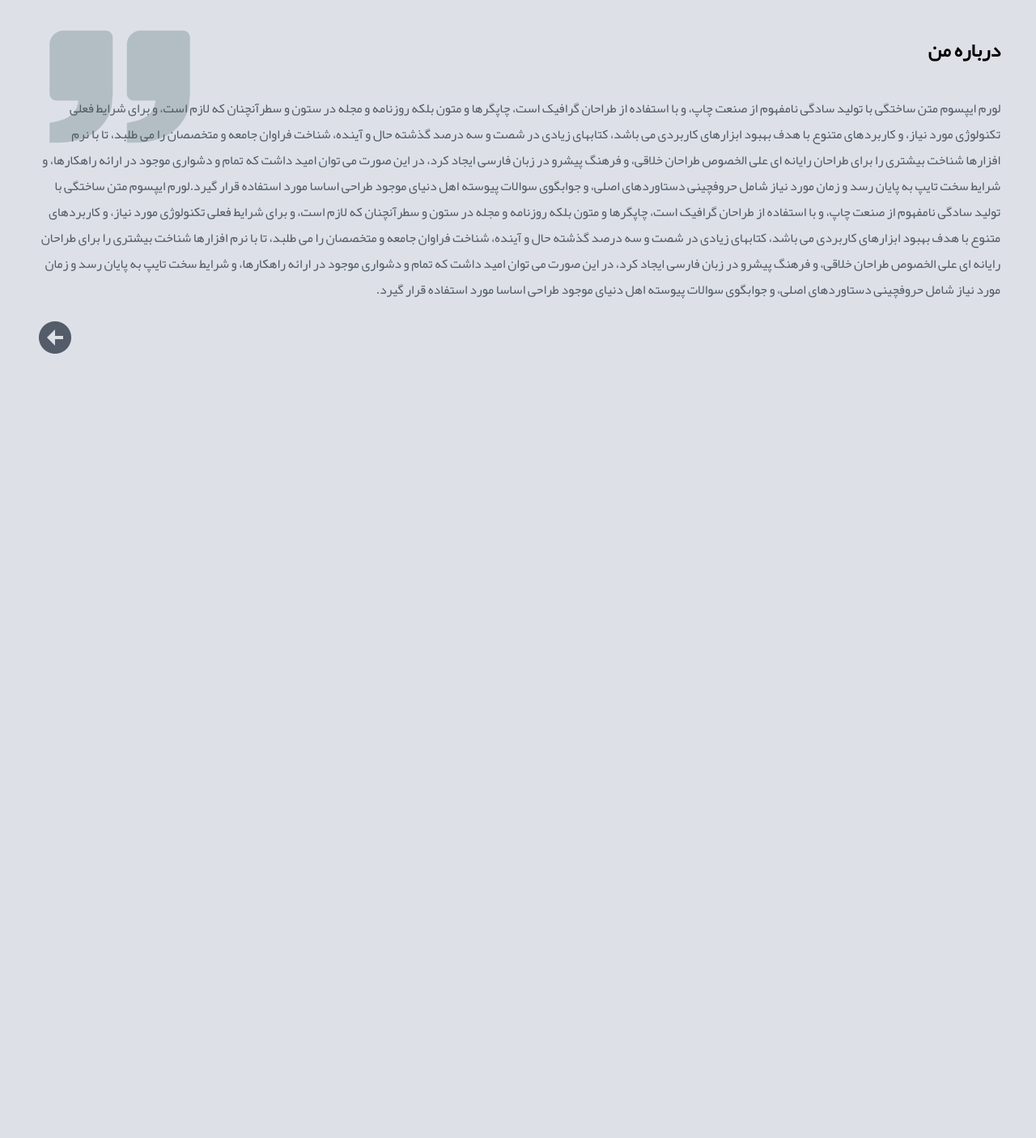
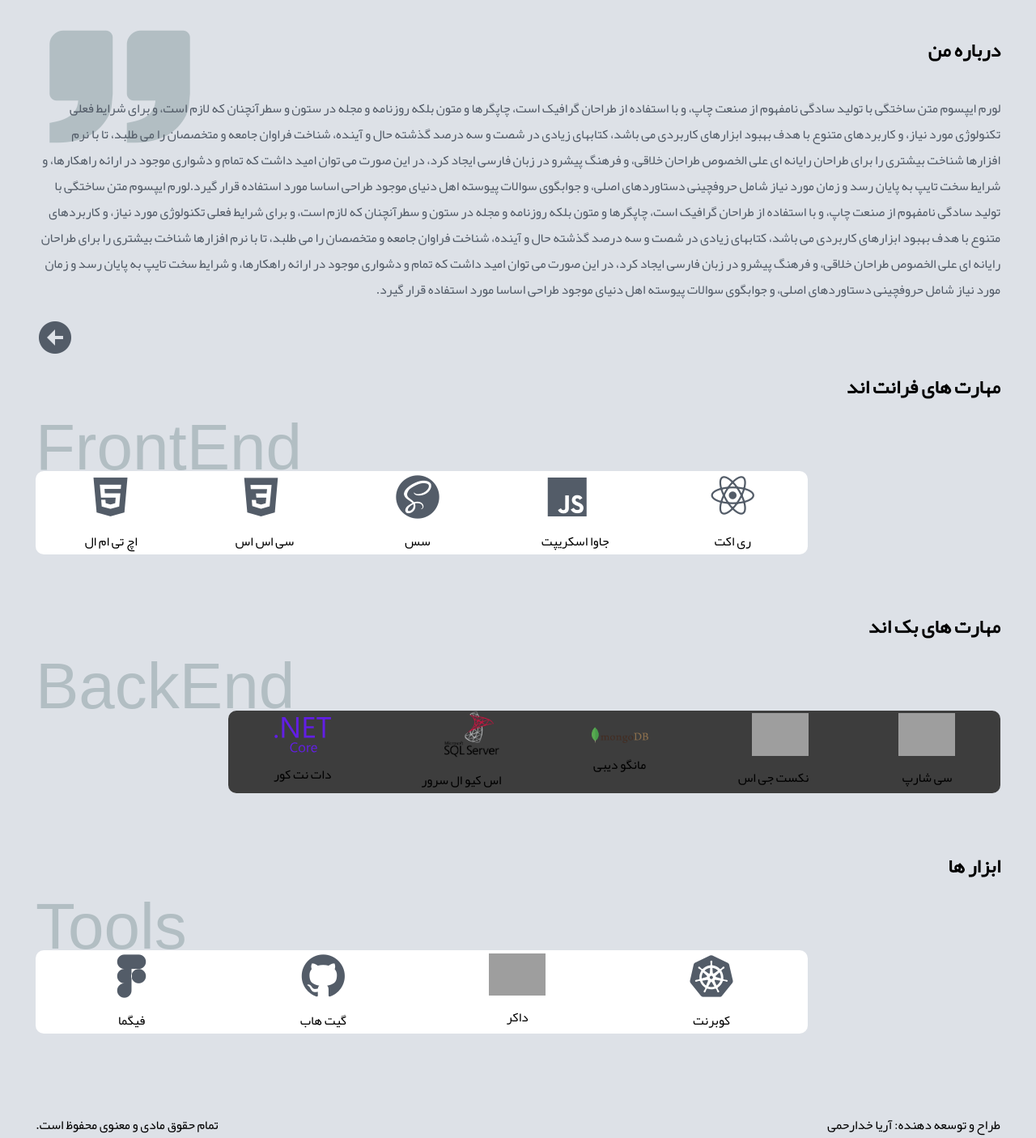
Before and after one commit to AiraKhoda/DevMedia, a plain HTML site: page index.html in a window 1280 px wide. Shown: the part 911-2317 px from the top of the page at 81% size. Before the commit the page ends 1381 px from the top, so only its background shows below. Drawn offline with nearby package versions, Linux system fonts and the light colour scheme; grey boxes are pictures that could not be loaded.

Commit message:
add footer&Card

```diff
--- a/index.html
+++ b/index.html
@@ -95,12 +95,15 @@
         <!-- About -->
         <div class="about">
 
-            <div class="about__icon"><span><i class='bx bxs-quote-right'></i></div>
+            <div class="about__icon">
+                <span><i class='bx bxs-quote-right'></i>
+            </div>
 
             <div class="about__content">
 
                 <h2 class="mb-2">درباره من</h2>
                <p>لورم ایپسوم متن ساختگی با تولید سادگی نامفهوم از صنعت چاپ، و با استفاده از طراحان گرافیک است، چاپگرها و متون بلکه روزنامه و مجله در ستون و سطرآنچنان که لازم است، و برای شرایط فعلی تکنولوژی مورد نیاز، و کاربردهای متنوع با هدف بهبود ابزارهای کاربردی می باشد، کتابهای زیادی در شصت و سه درصد گذشته حال و آینده، شناخت فراوان جامعه و متخصصان را می طلبد، تا با نرم افزارها شناخت بیشتری را برای طراحان رایانه ای علی الخصوص طراحان خلاقی، و فرهنگ پیشرو در زبان فارسی ایجاد کرد، در این صورت می توان امید داشت که تمام و دشواری موجود در ارائه راهکارها، و شرایط سخت تایپ به پایان رسد و زمان مورد نیاز شامل حروفچینی دستاوردهای اصلی، و جوابگوی سوالات پیوسته اهل دنیای موجود طراحی اساسا مورد استفاده قرار گیرد.لورم ایپسوم متن ساختگی با تولید سادگی نامفهوم از صنعت چاپ، و با استفاده از طراحان گرافیک است، چاپگرها و متون بلکه روزنامه و مجله در ستون و سطرآنچنان که لازم است، و برای شرایط فعلی تکنولوژی مورد نیاز، و کاربردهای متنوع با هدف بهبود ابزارهای کاربردی می باشد، کتابهای زیادی در شصت و سه درصد گذشته حال و آینده، شناخت فراوان جامعه و متخصصان را می طلبد، تا با نرم افزارها شناخت بیشتری را برای طراحان رایانه ای علی الخصوص طراحان خلاقی، و فرهنگ پیشرو در زبان فارسی ایجاد کرد، در این صورت می توان امید داشت که تمام و دشواری موجود در ارائه راهکارها، و شرایط سخت تایپ به پایان رسد و زمان مورد نیاز شامل حروفچینی دستاوردهای اصلی، و جوابگوی سوالات پیوسته اهل دنیای موجود طراحی اساسا مورد استفاده قرار گیرد.</p>
+
             </div>
 
             <a href="#" class="about__arrow">
@@ -110,13 +113,169 @@
         </div>
 
 
+        <div class="card mt-5">
+            <!--ّ FrontEnd -->
+            <div class="card__frontend">
 
+                <h2 class="card__title">مهارت های فرانت اند</h2>
+
+                <div class="card__content mt-5">
+
+                    <div class="card__info">
+                        <h2>FrontEnd</h2>
+                        <div class="card__icons">
+
+                            <div>
+
+                                <i class='bx bxl-html5 icon'></i>
+                                <span>اچ تی ام ال</span>
+
+            </div>
+
+            <div>
+
+                <i class='bx bxl-css3 icon'></i>
+                <span>سی اس اس</span>
+
+            </div>
+
+            <div>
+
+                <i class='bx bxl-sass icon'></i>
+                <span>سس</span>
+
+            </div>
+
+            <div>
+                <i class='bx bxl-javascript icon'></i>
+                <span>جاوا اسکریپت</span>
+
+            </div>
+
+            <div>
+                <i class='bx bxl-react icon'></i>
+                <span>ری اکت</span>
+
+            </div>
+
+        </div>
+        </div>
+        </div>
+        </div>
+
+
+
+        <!--ّ BackEnd -->
+        <div class="card__backend mt-3">
+
+            <h2 class="card__title">مهارت های بک اند</h2>
+
+            <div class="card__content mt-5">
+
+                <div class="card__info">
+                    <h2>BackEnd</h2>
+                    <div class="card__icons dark">
+
+                        <div>
+                            <img src="https://img.icons8.com/color/50/000000/c-sharp-logo.png" />
+                            <span> سی شارپ </span>
+
+                        </div>
+
+                        <div>
+                            <img src="https://iconape.com/wp-content/files/cf/353046/svg/next-js-seeklogo.com.svg" />
+                            <span>نکست جی اس</span>
+
+                        </div>
+
+                        <div>
+                            <img src="img/58481021cef1014c0b5e494b.png" />
+                            <span>مانگو دیبی</span>
+
+                        </div>
+
+                        <div>
+                            <img src="img/kisspng-microsoft-sql-server-database-server-database-admi-server-5ad641f336afa0.152015451523991027224.png" />
+                            <span> اس کیو ال سرور</span>
+
+                        </div>
+
+                        <div>
+                            <img src="img/cdnlogo_dot-net-core.svg" />
+                            <span> دات نت کور</span>
+
+                        </div>
+
+                    </div>
+                </div>
+            </div>
+        </div>
+
+
+
+
+
+        <!--ّ Tools -->
+        <div class="card__tools mt-3">
+
+            <h2 class="card__title"> ابزار ها </h2>
+
+            <div class="card__content mt-5">
+
+                <div class="card__info">
+                    <h2>Tools</h2>
+                    <div class="card__icons">
+
+                        <div>
+                            <i class='bx bxl-figma icon'></i>
+                            <span> فیگما </span>
+
+                        </div>
+
+                        <div>
+                            <i class='bx bxl-github icon'></i>
+                            <span> گیت هاب </span>
+
+                        </div>
+
+                        <div>
+                            <img src="https://img.icons8.com/ios-filled/50/000000/docker.png" />
+                            <span>داکر</span>
+
+                        </div>
+
+                        <div>
+                            <i class='bx bxl-kubernetes icon'></i>
+                            <span> کوبرنت</span>
+
+                        </div>
+
+                    </div>
+                </div>
+            </div>
+        </div>
+
+        </div>
 
 
     </main>
 
 
 
+    <!-- Footer -->
+    <footer class="footer container mt-5">
+
+        <div class="footer__content">
+
+            <span>طراح و توسعه دهنده: آریا خدارحمی</span>
+            <span>تمام حقوق مادی و معنوی محفوظ است.</span>
+
+        </div>
+
+    </footer>
+
+
+
 </body>
 
 </html>
--- a/scss/base/_color.scss
+++ b/scss/base/_color.scss
@@ -5,3 +5,4 @@ $white-color:#fff;
 $dark-color:#000;
 $wizard-grey:#535c68;
 $silver-color:#95a5a6;
+$baltic-sea:#3d3d3d;
--- /dev/null
+++ b/scss/components/_icon.scss
@@ -0,0 +1,4 @@
+.icon {
+    font-size: 4rem;
+    color: $wizard-grey;
+}
--- /dev/null
+++ b/scss/layout/_card.scss
@@ -0,0 +1,50 @@
+.card {
+    width: 100%;
+    display: flex;
+    flex-direction: column;
+    &__title {
+        font-size: 1.5rem;
+    }
+    &__content {
+        height: 15vh;
+    }
+    &__info {
+        display: flex;
+        flex-direction: column;
+        direction: ltr;
+        position: relative;
+        h2 {
+            color: $grey-color;
+            font-size: 5rem;
+            font-weight: 400;
+            position: absolute;
+            z-index: -1;
+            left: 0;
+            bottom: 3.2rem;
+        }
+    }
+    &__backend {
+        .card__info {
+            direction: rtl;
+        }
+        .dark {
+            background-color: $baltic-sea;
+        }
+    }
+    &__icons {
+        align-items: center;
+        background-color: $white-color;
+        display: flex;
+        width: 80%;
+        justify-content: space-around;
+        border-radius: 10px;
+        div span {
+            display: block;
+            text-align: center;
+        }
+        div img {
+            width: 70px;
+            color: $white-color;
+        }
+    }
+}
--- /dev/null
+++ b/scss/layout/_footer.scss
@@ -0,0 +1,6 @@
+.footer {
+    &__content {
+        display: flex;
+        justify-content: space-between;
+    }
+}
--- a/scss/layout/_navbar.scss
+++ b/scss/layout/_navbar.scss
@@ -8,6 +8,13 @@
                     li {
                         padding-left: 2.5rem;
                         cursor: pointer;
+                        color: $grey-color;
+                    }
+                    .active {
+                        color: $dark-color;
+                    }
+                    li:hover {
+                        color: $dark-color;
                     }
                 }
                 &__logo {
@@ -32,11 +39,14 @@
                 .navbar {
                     flex-direction: column;
                     &__menu {
-                        padding: 0.85rem 0.25rem;
+                        padding: 0.85rem 0.5rem;
                         flex-direction: column;
                         li {
                             padding-top: 0.45rem;
                         }
                     }
+                    &__logo {
+                        padding-right: 0.5rem;
+                    }
                 }
             }
--- a/scss/main.scss
+++ b/scss/main.scss
@@ -3,9 +3,12 @@
 @import "base/typography";
 @import "base/color";
 @import "components/button";
+@import "components/icon";
 @import "layout/about";
+@import "layout/card";
 @import "layout/header";
 @import "layout/navbar";
+@import "layout/footer";
 @import "pages/home";
 @import "utils/container";
 @import "utils/margin";
--- a/scss/pages/_home.scss
+++ b/scss/pages/_home.scss
@@ -54,6 +54,9 @@
         .hero {
             width: 100%;
             height: 100%;
+            &__log {
+                padding: 0 0.5rem;
+            }
             &__content {
                 grid-template-columns: 1fr;
             }
@@ -62,6 +65,9 @@
                     font-size: 4rem;
                     padding: 0 0.25rem;
                 }
+            }
+            &__action {
+                padding: 0 0.5rem;
             }
             &__img {
                 justify-self: center;
```
Also changed, not shown: css/main.min.css, img/58481021cef1014c0b5e494b.png (added), img/cdnlogo_dot-net-core.svg (added), img/kisspng-microsoft-sql-server-database-server-database-admi-server-5ad641f336afa0.152015451523991027224.png (added).
